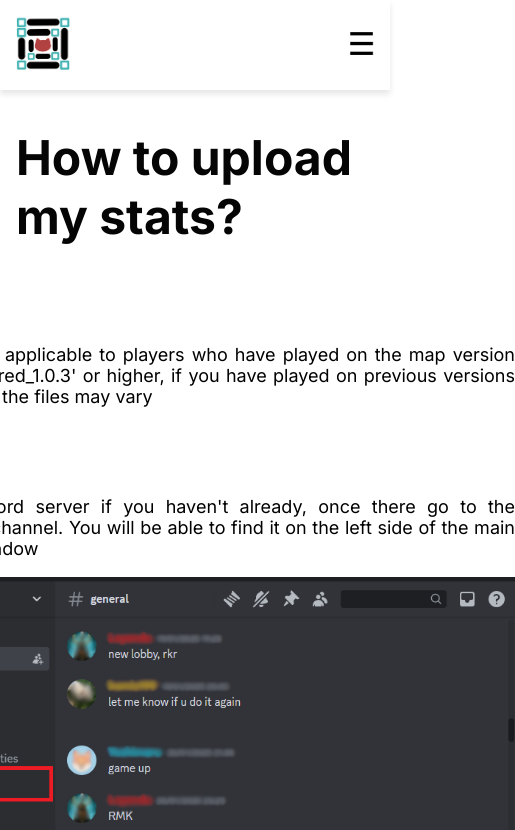
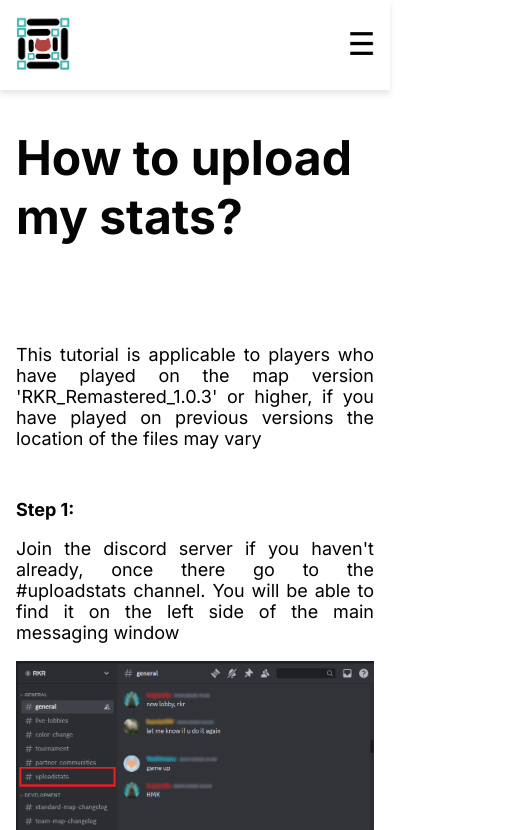
Before and after one commit to melisa-abuin/rkr-w3, a Next.js app: page /guide in a window 390 px wide. Shown: the top 830 px of the page, 515 px wide, since content can reach past the window. Built offline with nearby package versions, Linux system fonts and the light colour scheme.

Commit message:
fix #137: temporal fix for mobile display

```diff
--- a/components/guide/components/Step/index.tsx
+++ b/components/guide/components/Step/index.tsx
@@ -10,6 +10,7 @@ interface Props {
 }
 
 export default function Step({ imageSrc, stepTitle, text }: Props) {
+  //TODO: use srcSet images for mobile devices
   return (
     <Container>
       {stepTitle && <StepCounter>{stepTitle}</StepCounter>}
--- a/components/guide/components/Step/styled.ts
+++ b/components/guide/components/Step/styled.ts
@@ -9,7 +9,15 @@ export const Container = styled.div`
   font-weight: var(--font-weight-regular);
   padding-bottom: 32px;
   text-align: justify;
-  width: 640px;
+  max-width: 640px;
+  width: 100%;
+
+  @media (max-width: 640px) {
+    & img {
+      height: auto;
+      width: 100%;
+    }
+  }
 `
 export const StepCounter = styled.strong`
   width: 100%;
```
